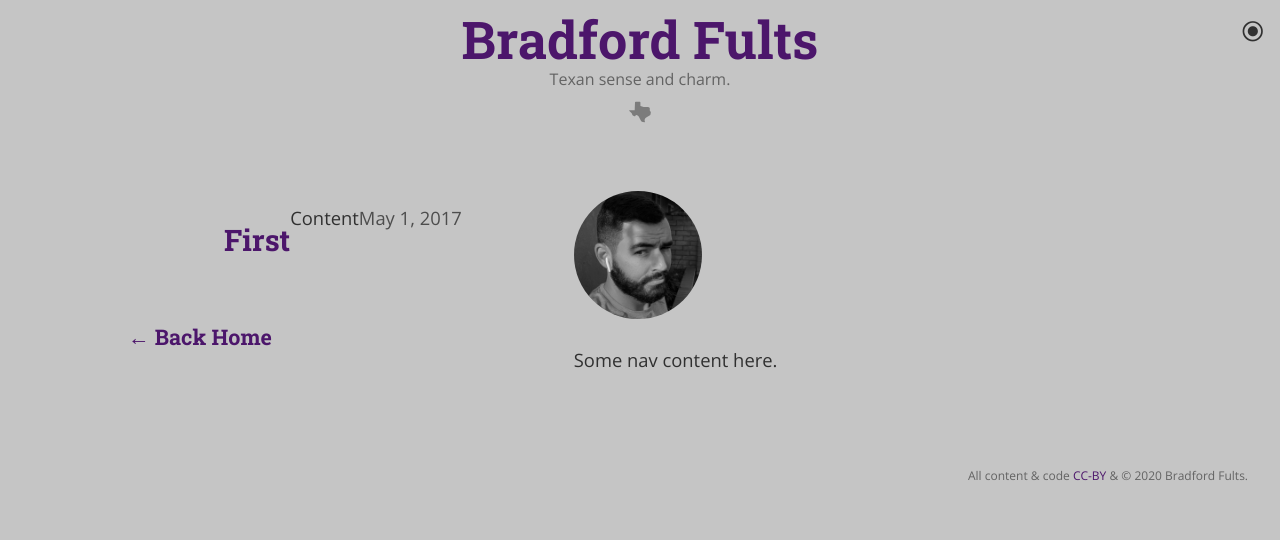
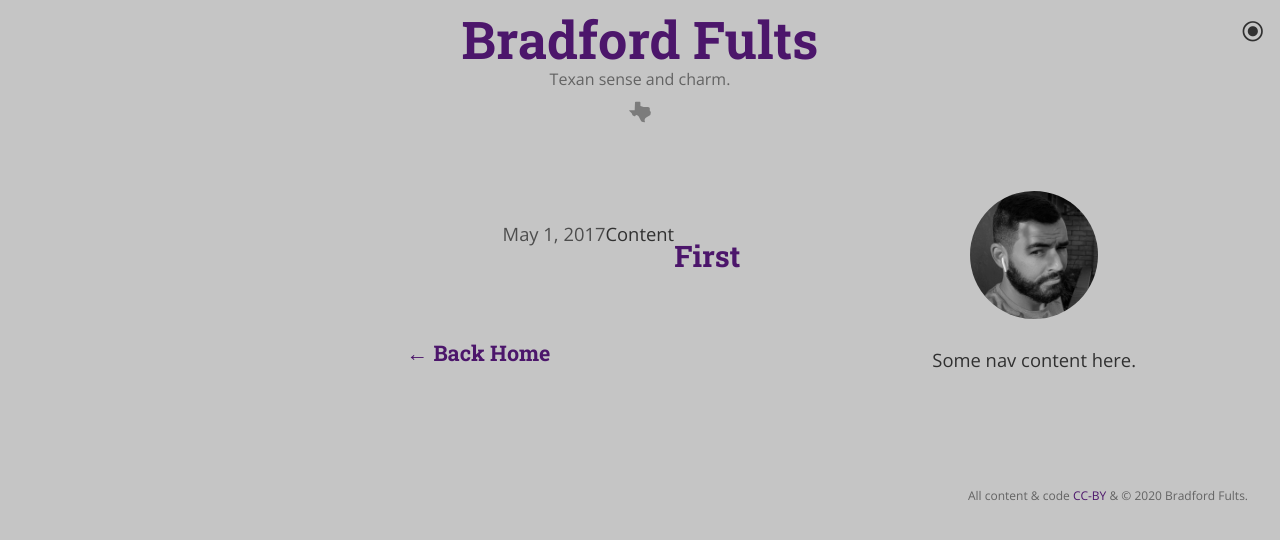
Before and after one commit to h3h/bradfordfults.com, a Jekyll site: the page built from _posts/2017-05-01-first-post.md, in a window 1280 px wide. Shown: the top 540 px of the page. Built offline with Jekyll 4.4.1, drawn with Linux system fonts in a browser that asks for light colours.

Commit message:
Updates basic responsive article/nav flexbox

```diff
--- a/_layouts/default.html
+++ b/_layouts/default.html
@@ -10,13 +10,13 @@
     <div class="toggler" id="theme-toggler">&ofcir;</div>
 
     <section class="main-content">
-      {{ content }}
       <nav class="main">
         <p class="headshot">
           <img src="/img/headshot.jpg" alt="Author headshot" />
         </p>
         Some nav content here.
       </nav>
+      {{ content }}
     </section>
 
     {% include footer.html %}
--- a/_sass/_article.scss
+++ b/_sass/_article.scss
@@ -2,8 +2,6 @@ article.content {
   border-radius: 0.5rem;
   font-family: "Gelasio", Georgia, Times, serif;
   font-size: 16pt;
-  margin-right: 2rem;
-  padding: 1rem 3rem;
 
   body.theme-dark & {
     background-color: darken($color-dark-bg-base, 10%);
--- a/_sass/_nav.scss
+++ b/_sass/_nav.scss
@@ -1,6 +1,12 @@
 nav.main {
-  flex: initial;
+  align-items: center;
+  display: flex;
+  flex-direction: row;
   padding: 0.5rem 1rem;
+
+  @media screen and (min-width:64em) {
+    flex-direction: column;
+  }
 }
 
 nav.main p.headshot {
@@ -10,4 +16,8 @@ nav.main p.headshot {
     border-radius: 128px;
     max-width: 100%;
   }
+
+  @media screen and (max-width:64em) {
+    margin-right: 1rem;
+  }
 }
--- a/style/style.scss
+++ b/style/style.scss
@@ -76,12 +76,14 @@ h1, h2, h3, h4, h5, h6 {
 
 .main-content {
   display: flex;
+  flex-direction: column-reverse;
 
   @media screen and (min-width:64em) {
+    flex-direction: row-reverse;
+    font-size: 1.15rem;
+    margin: 0 auto;
     max-width: 64rem;
     padding: 1.25rem 6rem 0.5rem;
-    margin: 0 auto;
-    font-size: 1.15rem;
   }
   @media screen and (min-width:42em) and (max-width:64em) {
     padding: 1.15rem 4rem 0.5rem;
@@ -90,6 +92,15 @@ h1, h2, h3, h4, h5, h6 {
   @media screen and (max-width:42em) {
     padding: 1rem 0.5rem 0.5rem;
     font-size: 1rem;
+  }
+
+  article {
+    padding: 0 0.75rem;
+
+    @media screen and (min-width:64em) {
+      margin-right: 2rem;
+      padding: 1rem 3rem;
+    }
   }
 }
 
```
